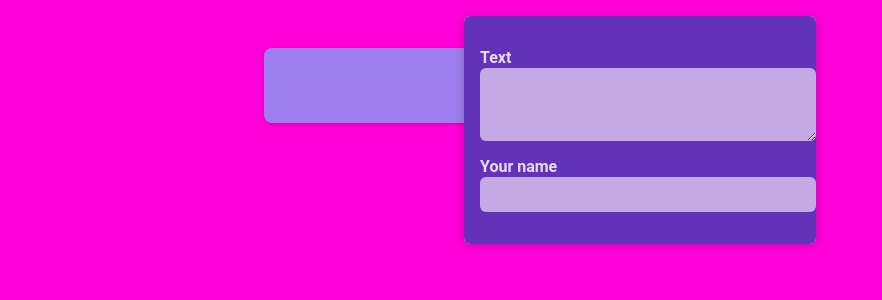
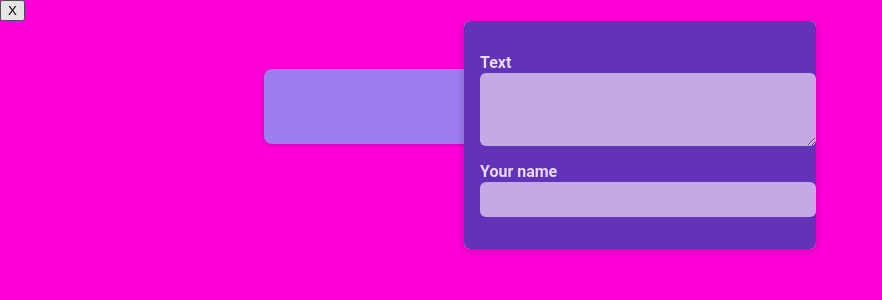
Before and after one commit to AbeOH/twitter-clone, a React (Vite) app: page / in a window 1280 px wide. Shown: the top 300 px of the page, without its empty margins (0-882 px from the left). Built offline with nearby package versions, Linux system fonts and the light colour scheme.

Commit message:
Modal Fix

```diff
--- a/src/components/Modal/Modal.tsx
+++ b/src/components/Modal/Modal.tsx
@@ -2,6 +2,7 @@ import classes from "./Modal.module.css";
 
 interface ModalProps {
     children: React.ReactNode;
+    isOpen: boolean;
     onClose: () => void;
 }
 
@@ -9,11 +10,23 @@ function Modal(props: ModalProps) {
     return (
         <>
             <div className="backdrop" onClick={props.onClose} />
-            <dialog open className={classes.modal}>
-                {props.children}
-            </dialog>
+            {props.isOpen && (
+                <dialog open className={classes.modal}>
+                    {props.children}
+                </dialog>
+            )}
         </>
     );
 }
+//     return (
+
+//     //     <>
+//     //         <div className="backdrop" onClick={props.onClose} />
+//     //         <dialog open className={classes.modal}>
+//     //             {props.children}
+//     //         </dialog>
+//     //     </>
+//     );
+// }
 
 export default Modal;
--- a/src/components/PostList/PostList.tsx
+++ b/src/components/PostList/PostList.tsx
@@ -6,13 +6,20 @@ import NewPost from "../NewPost/NewPost";
 import Modal from "../Modal/Modal";
 
 function PostList() {
-    const [modalIsVisble, setModalIsVisble] = useState(true);
+    const [modalIsVisible, setModalIsVisible] = useState(true);
 
     const [enteredBody, setEnteredBody] = useState("");
     const [enteredAuthor, setEnteredAuthor] = useState("");
 
     function hideModalHandler() {
-        setModalIsVisble(false);
+        console.log("hideModalHandler is being called");
+        setModalIsVisible(false);
+    }
+
+    console.log("modalIsVisible:", modalIsVisible);
+
+    function showModalHandler() {
+        setModalIsVisible(true);
     }
 
     function changeBodyHandler(event: React.ChangeEvent<HTMLTextAreaElement>) {
@@ -27,15 +34,15 @@ function PostList() {
 
     return (
         <>
-            {modalIsVisble && (
-                <Modal onClose={hideModalHandler}>
+            <button onClick={hideModalHandler}>X</button>
+
+            <Modal isOpen={modalIsVisible} onClose={showModalHandler}>
                 <NewPost
                     onBodyChange={changeBodyHandler}
                     onAuthorChange={changeAuthorHandler}
                     enteredBody={enteredBody}
                 />
             </Modal>
-            )}
 
             <ul className={classes.posts}>
                 <Post richPerson={enteredAuthor} companyName={enteredBody} />
```
Lines whose indentation alone changed are shown as unchanged.
